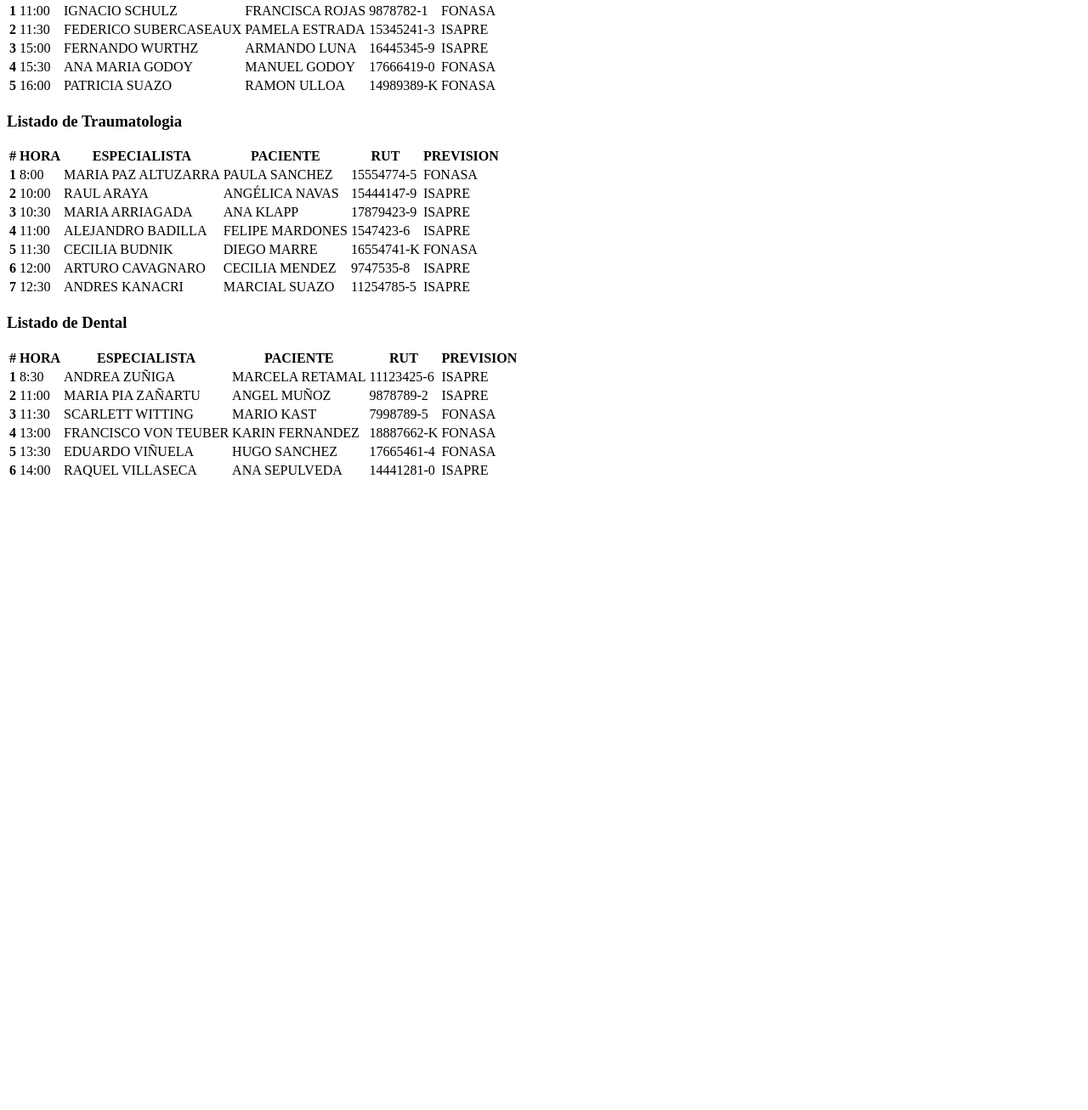
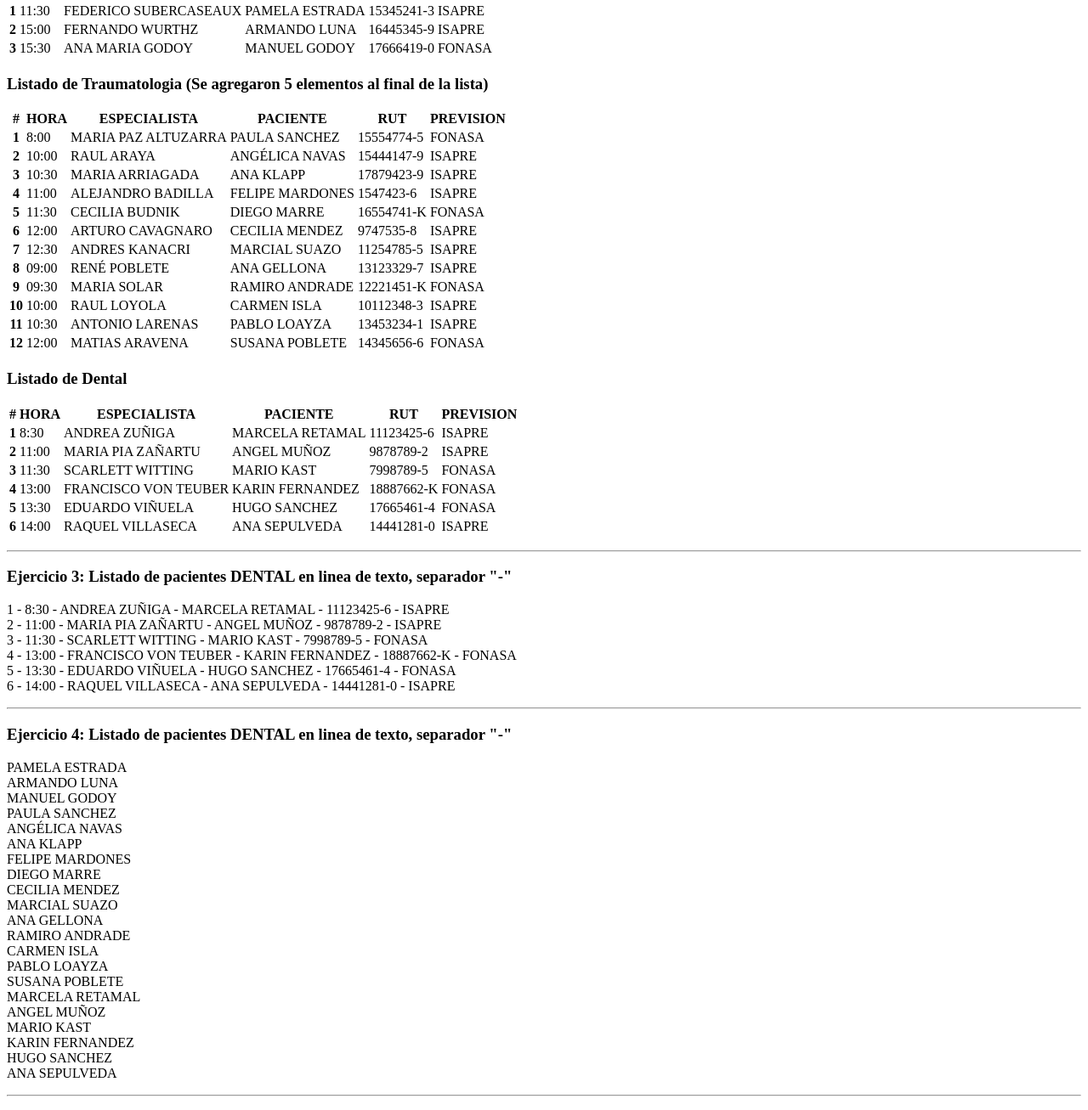
Before and after one commit to enriquefl1/CentroMedicoDental2, a plain HTML site: page index.html in a window 1280 px wide. Shown: the part 636-1943 px from the top of the page at 85% size. Before the commit the page ends 1210 px from the top, so only its background shows below. Drawn offline with nearby package versions, Linux system fonts and the light colour scheme.

Commit message:
first commit

```diff
--- a/index.html
+++ b/index.html
@@ -32,7 +32,7 @@
     </div>
 
     <div class="col-12">
-        <h3>Listado de Radiologia</h3>
+        <h3>Listado de Radiologia (Primer y último elemento eliminado)</h3>
     </div>
     <div class="col-12">
         <table class="table mb-5">
@@ -51,7 +51,7 @@
     </div>
 
     <div class="col-12">
-        <h3>Listado de Traumatologia</h3>
+        <h3>Listado de Traumatologia (Se agregaron 5 elementos al final de la lista)</h3>
     </div>
     <div class="col-12">
         <table class="table mb-5">
@@ -87,7 +87,13 @@
             <tbody id="tBodyDental"></tbody>
         </table>
     </div>
-
+    <p><hr></p>
+    <h3>Ejercicio 3: Listado de pacientes DENTAL en linea de texto, separador "-"</h3>
+    <p id="textDental"></p>
+    <p><hr></p>
+    <h3>Ejercicio 4: Listado de pacientes DENTAL en linea de texto, separador "-"</h3>
+    <p id="textPaciente"></p>
+    <p><hr></p>
 
     <script src="https://cdn.jsdelivr.net/npm/bootstrap@5.1.3/dist/js/bootstrap.bundle.min.js"
         integrity="sha384-ka7Sk0Gln4gmtz2MlQnikT1wXgYsOg+OMhuP+IlRH9sENBO0LRn5q+8nbTov4+1p" crossorigin="anonymous">
--- a/script.js
+++ b/script.js
@@ -89,7 +89,6 @@
     "PREVISION": "ISAPRE"
   }
 ]
-
 // archivo dental
 const dental = [
   {
@@ -164,7 +163,7 @@
 const templateRow = (obj, i) => {
   //alert(obj);
   return `<tr>
-        <th scope="row">${i+1}</th>
+        <th scope="row">${i + 1}</th>
         <td>${obj.HORA}</td>
         <td>${obj.ESPECIALISTA}</td>
         <td>${obj.PACIENTE}</td>
@@ -173,19 +172,110 @@
         </tr>`
 };
 
-//Hay que hacerlos con los for menos el each --- trabajar con map y con for tradicional
+// --------------------------------------------------------------------
+// Ejercicio 1 : Agregar elementos al arreglo push
+// --------------------------------------------------------------------
+// defino el nuevo arreglo de datos
+const newTraumatologia = [
+  {
+    HORA: "09:00",
+    ESPECIALISTA: "RENÉ POBLETE",
+    PACIENTE: "ANA GELLONA",
+    RUT: "13123329-7",
+    PREVISION: "ISAPRE",
+  },
+  {
+    HORA: "09:30",
+    ESPECIALISTA: "MARIA SOLAR",
+    PACIENTE: "RAMIRO ANDRADE",
+    RUT: "12221451-K",
+    PREVISION: "FONASA"
+  },
+  {
+    HORA: "10:00",
+    ESPECIALISTA: "RAUL LOYOLA",
+    PACIENTE: "CARMEN ISLA",
+    RUT: "10112348-3",
+    PREVISION: "ISAPRE"
+  },
+  {
+    HORA: "10:30",
+    ESPECIALISTA: "ANTONIO LARENAS",
+    PACIENTE: "PABLO LOAYZA",
+    RUT: "13453234-1",
+    PREVISION: "ISAPRE"
+  }, {
+    HORA: "12:00",
+    ESPECIALISTA: "MATIAS ARAVENA",
+    PACIENTE: "SUSANA POBLETE",
+    RUT: "14345656-6",
+    PREVISION: "FONASA"
+  }
+]
 
+newTraumatologia.forEach((obj) => {
+  traumatologia.push({
+    HORA: obj.HORA,
+    ESPECIALISTA: obj.ESPECIALISTA,
+    PACIENTE: obj.PACIENTE,
+    RUT: obj.RUT,
+    PREVISION: obj.PREVISION
+  });
+});
+// FIN EJERCICIO 1
+// -----------------------------------------------------------------
+// EJERCICIO 2 : Eliminar el primer y ultimo elemento de radiologia
+// -----------------------------------------------------------------
+radiologia.shift(); // Elimino el primer elemento Ignacio Schulz
+radiologia.pop(); // Elimino el último elemento Patricio Suazo
+
+// ---------------------------------------------------------------------
+// EJERCICIO 3 : Imprimir en una sola linea traumatologia cada registro
+// ---------------------------------------------------------------------
+const lineaDental = [] // Defino la un arreglo vacio para almacenar la linea
+
+dental.forEach((obj, i) => {
+  lineaDental[0] = i + 1;
+  lineaDental[1] = obj.HORA;
+  lineaDental[2] = obj.ESPECIALISTA;
+  lineaDental[3] = obj.PACIENTE;
+  lineaDental[4] = obj.RUT;
+  lineaDental[5] = obj.PREVISION;
+
+  document.getElementById("textDental").innerHTML += lineaDental.join(" - ");
+  document.getElementById("textDental").innerHTML += "<br>";
+})
+//----------------------------------------------------------------------
+// EJERCICIO 4 : Imprimir
+//----------------------------------------------------------------------
+radiologia.forEach((obj) => {
+  document.getElementById("textPaciente").innerHTML += `${obj.PACIENTE}<br>` ;
+})
+traumatologia.forEach((obj) => {
+  document.getElementById("textPaciente").innerHTML += `${obj.PACIENTE}<br>` ;
+})
+dental.forEach((obj) => {
+  document.getElementById("textPaciente").innerHTML += `${obj.PACIENTE}<br>` ;
+})
+//--------------------------------------------------------------------------
+// -------------------------------------------------------------------------
+// EJERCICIOS DE LA PARTE 1 ... CON CONSIDERAR EN LA REVISION DE LA PARTE 2
+// -------------------------------------------------------------------------
+// Impresion en pantalla
 // Para radiologia se realiza la tarea con FOR TRADICIONAL
-for ( let i=0; i < radiologia.length; i++) {
+for (let i = 0; i < radiologia.length; i++) {
   //alert(radiologia[i].PACIENTE)
-  tBodyRadiologia.innerHTML += templateRow(radiologia[i], i );
+  tBodyRadiologia.innerHTML += templateRow(radiologia[i], i);
 }
 
 // Para Traumatologia se realizar la iteracion por map
-traumatologia.map(  (obj,i) => tBodyTraumatologia.innerHTML += templateRow(obj,i) );
+traumatologia.map((obj, i) => tBodyTraumatologia.innerHTML += templateRow(obj, i));
 
 // Para Dental tambien se realiza la iteracion por map
- dental.map( (obj,i) => tBodyDental.innerHTML += templateRow(obj,i));
+dental.map((obj, i) => tBodyDental.innerHTML += templateRow(obj, i));
+
+
+
 
 // forEach Radiologia
 // radiologia.forEach((obj, i) => {
```
Lines whose indentation alone changed are shown as unchanged.
